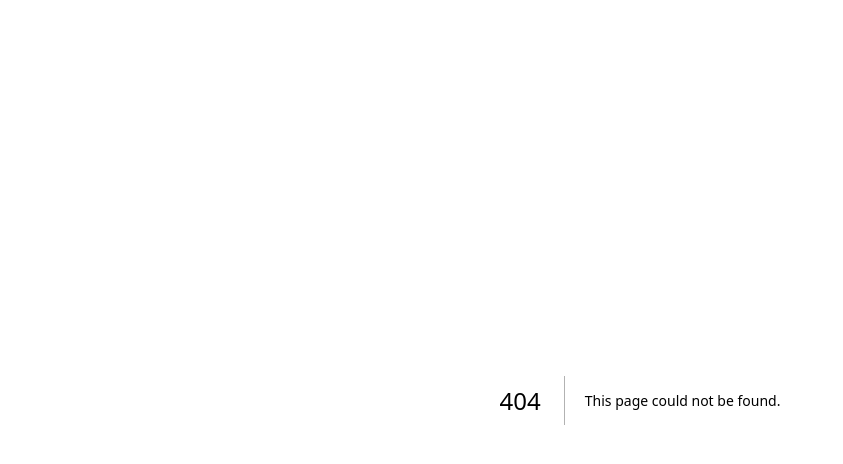
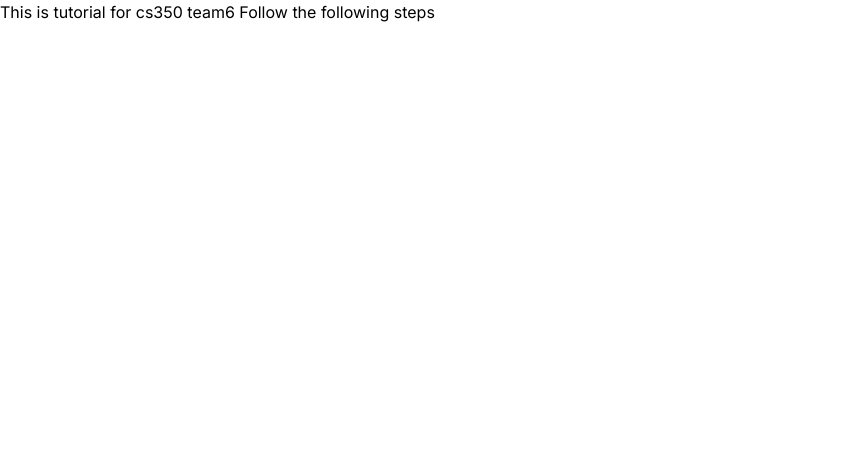
Before and after one commit to CS350-team6/elearning-platform-front, a Next.js app: page /tutorial in a window 1280 px wide. Before the commit this address had no page. Shown: the top 464 px of the page, without its empty margins (0-843 px from the left). Built offline with nearby package versions, Linux system fonts and the light colour scheme.

Commit message:
add tutorial page

```diff
--- a/src/app/globals.css
+++ b/src/app/globals.css
@@ -4,8 +4,6 @@
 
 :root {
   --foreground-rgb: 0, 0, 0;
-  --background-start-rgb: 214, 219, 220;
-  --background-end-rgb: 255, 255, 255;
 }
 
 @media (prefers-color-scheme: dark) {
--- /dev/null
+++ b/src/app/tutorial/page.tsx
@@ -0,0 +1,8 @@
+export default function Tutorial() {
+    return(
+        <div>
+            This is tutorial for cs350 team6
+            Follow the following steps
+        </div>
+    )
+}
```
